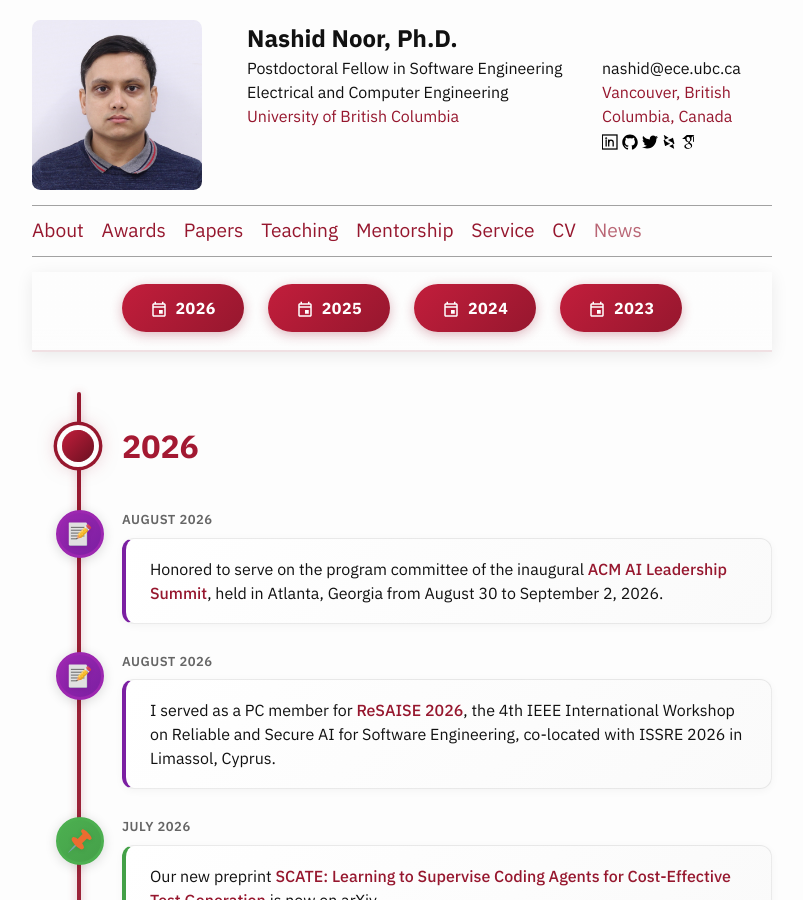
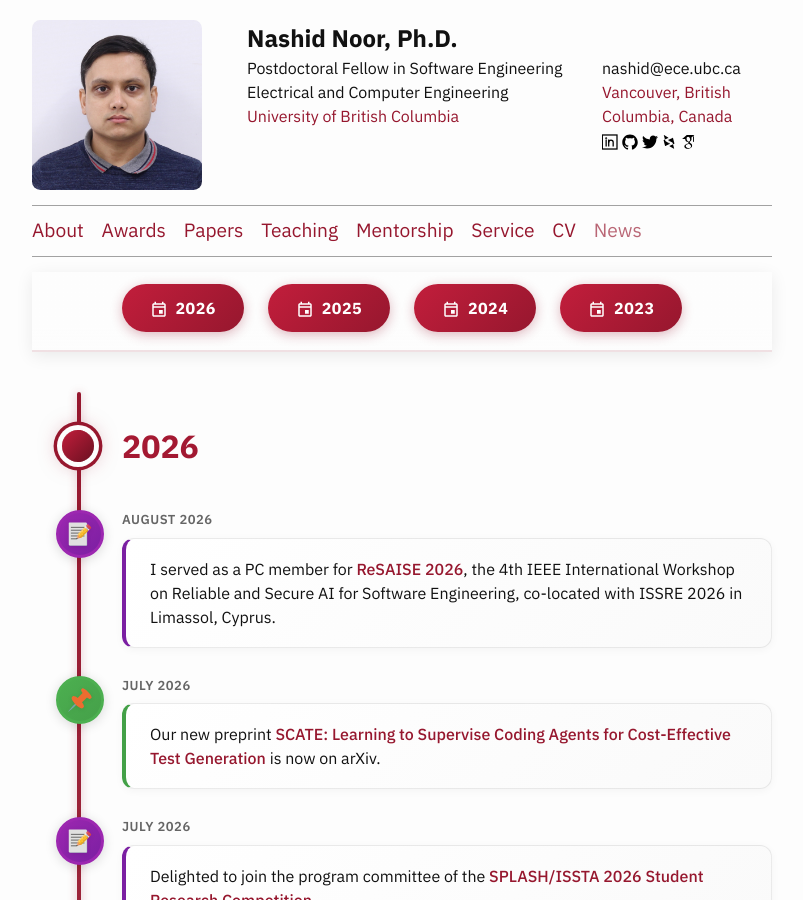
Before and after one commit to nashid/nashid.github.io, a Jekyll site: the page built from nav/news.md, in a window 1280 px wide and 900 px high. Shown: the whole window, without its empty margins (238-1041 px from the left). Built offline with Jekyll 4.4.1, drawn with Linux system fonts in a browser that asks for light colours; the list of posts is cut into pages by our own code.

Commit message:
Remove the ACM AI Leadership Summit news item

```diff
--- a/nav/news.md
+++ b/nav/news.md
@@ -17,16 +17,6 @@
 <div class="timeline">
 
 <div class="timeline-year" id="year-2026">2026</div>
-
-<div class="timeline-item service">
-  <div class="timeline-icon">
-    <img src="{{ "/resources/images/icon-memo.svg" | prepend: site.baseurl }}" alt="PC">
-  </div>
-  <div class="timeline-date">August 2026</div>
-  <div class="timeline-content">
-    Honored to serve on the program committee of the inaugural <a href="https://aisummit.acm.org/">ACM AI Leadership Summit</a>, held in Atlanta, Georgia from August 30 to September 2, 2026.
-  </div>
-</div>
 
 <div class="timeline-item service">
   <div class="timeline-icon">
```
